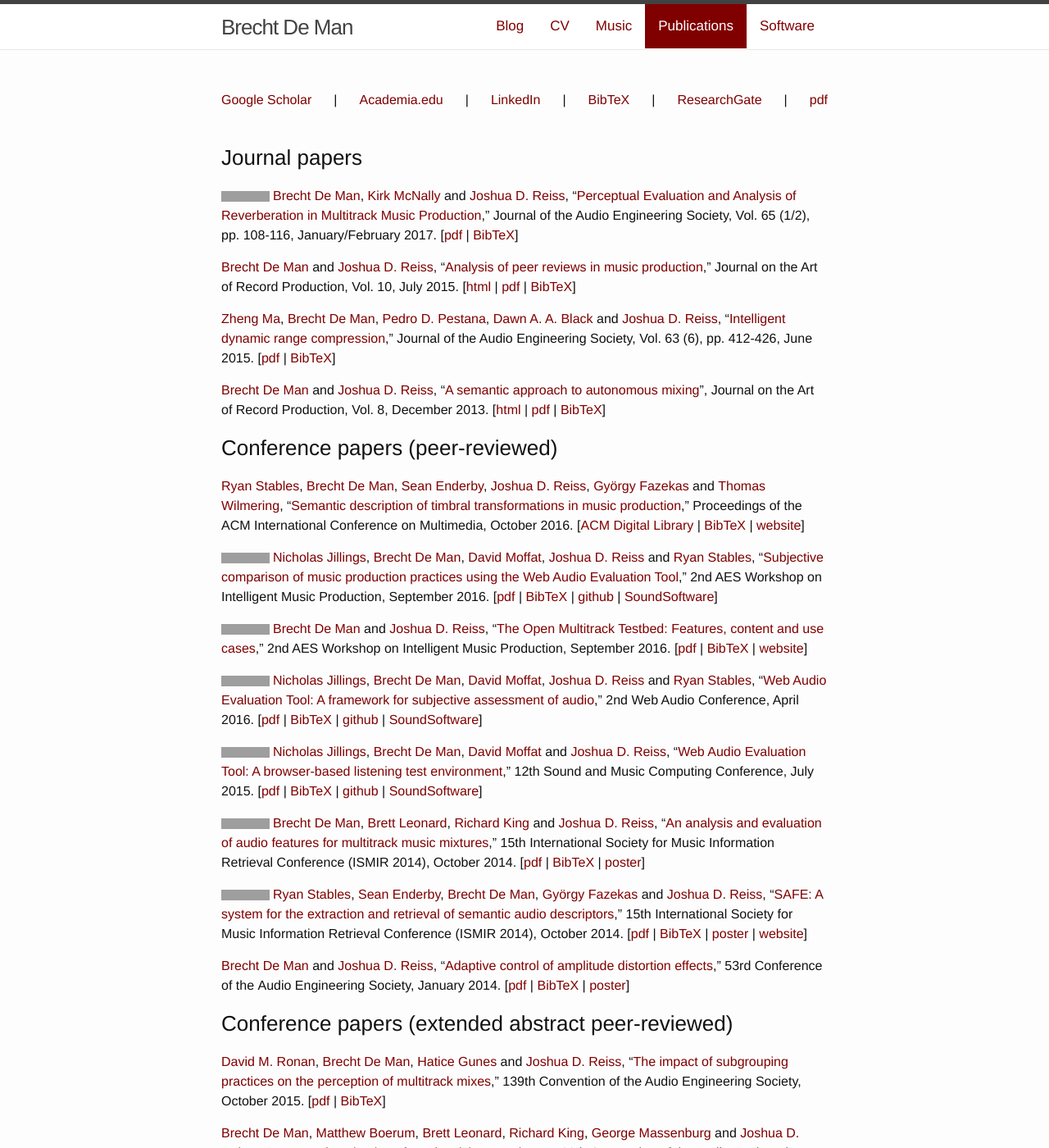
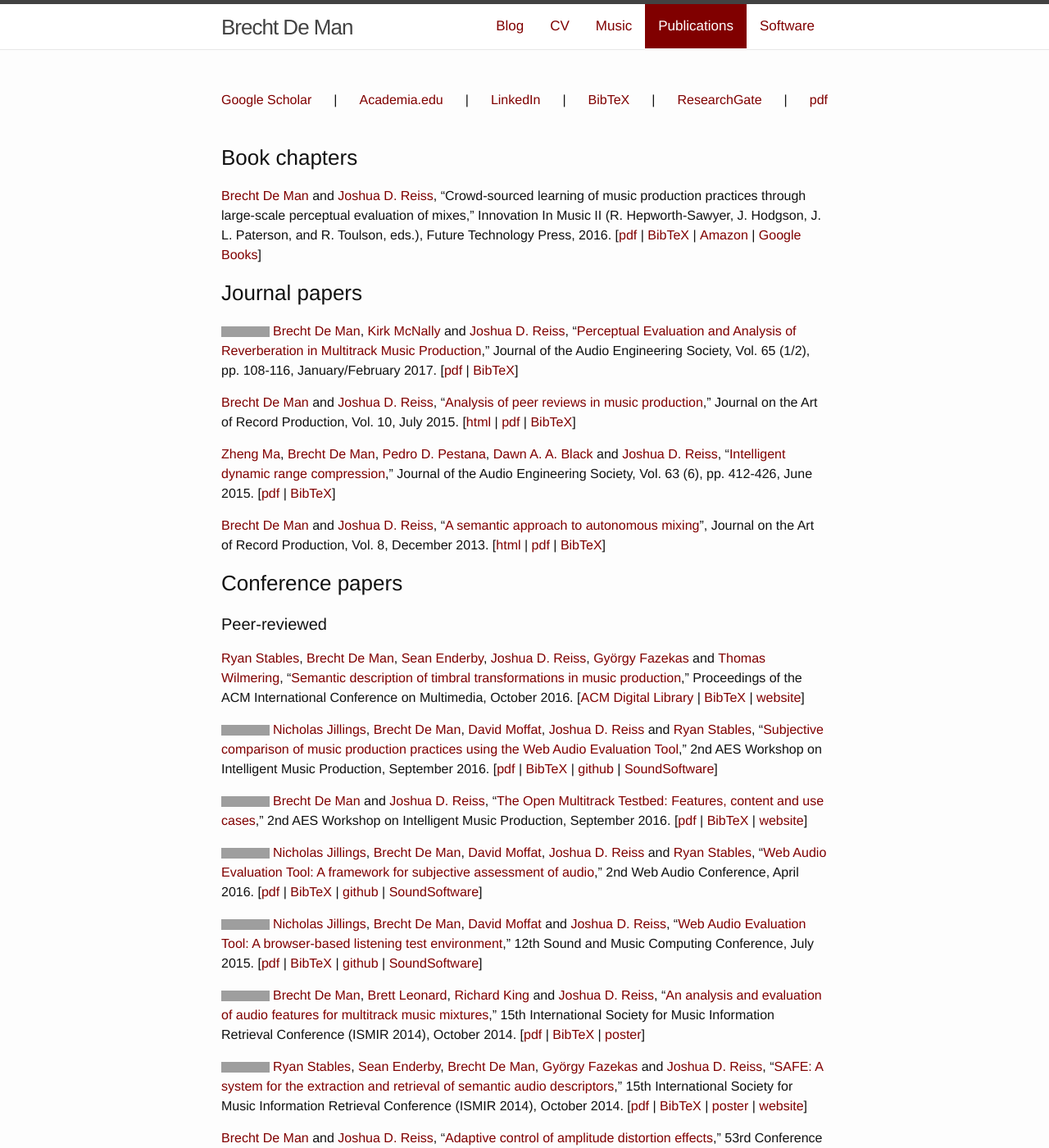
Before and after one commit to BrechtDeMan/BrechtDeMan.github.io, a Jekyll site: the page built from publications/index.md, in a window 1280 px wide and 1400 px high. Shown: the whole window at 82% size. Built offline with Jekyll 4.4.1, drawn with Linux system fonts in a browser that asks for light colours; nearby versions of some CDN libraries; some of the changed text lies outside the part shown; grey boxes are pictures that could not be loaded.

Commit message:
Publications page minor changes

```diff
--- a/_config.yml
+++ b/_config.yml
@@ -15,7 +15,7 @@ description: > # this means to ignore newlines until "baseurl:"
   Welcome to the personal website of Brecht De Man, audio researcher,
   developer, recording engineer and musician.
 baseurl: "" # the subpath of your site, e.g. /blog
-url: "http://brechtdeman.com" # the base hostname & protocol for your site
+url: "http://www.brechtdeman.com" # the base hostname & protocol for your site
 twitter_username: BrechtDeMan
 github_username:  BrechtDeMan
 stackoverflow_username: 3193542/bdm
--- a/publications/index.md
+++ b/publications/index.md
@@ -18,6 +18,11 @@ redirect_from:
 
 <br>
 
+### Book chapters
+
+[Brecht De Man](/) and [Joshua D. Reiss](http://www.eecs.qmul.ac.uk/~josh/index.htm), "Crowd-sourced learning of music production practices through large-scale perceptual evaluation of mixes," Innovation In Music II (R. Hepworth-Sawyer, J. Hodgson, J. L. Paterson, and R. Toulson, eds.), Future Technology Press, 2016.	[[pdf](http://www.eecs.qmul.ac.uk/~josh/documents/2015/deman2015inmusic.pdf) &#124; [BibTeX](/publications/BibTeX-txt/inmusic2.txt) &#124; [Amazon](https://www.amazon.co.uk/d/cka/Innovation-Music-KES-Transactions-Russ-Hepworth-Sawyer/1911108042/) &#124; [Google Books](https://books.google.be/books?id=1OLvDQAAQBAJ)]
+
+
 ### Journal papers
 
 {% include cc-by.html %} [Brecht De Man](/), [Kirk McNally](http://www.stereosonic.org/phd/cv.html) and [Joshua D. Reiss](http://www.eecs.qmul.ac.uk/~josh/), “[Perceptual Evaluation and Analysis of Reverberation in Multitrack Music Production](http://www.aes.org/e-lib/browse.cfm?elib=18548),” Journal of the Audio Engineering Society, Vol. 65 (1/2), pp. 108-116, January/February 2017\.
@@ -30,7 +35,9 @@ redirect_from:
 [Brecht De Man](/) and [Joshua D. Reiss](http://www.eecs.qmul.ac.uk/~josh/), “[A semantic approach to autonomous mixing](http://arpjournal.com/2639/a-semantic-approach-to-autonomous-mixing/)”, Journal on the Art of Record Production, Vol. 8, December 2013\. [[html](http://arpjournal.com/2639/a-semantic-approach-to-autonomous-mixing/) &#124; [pdf](/publications/pdf/jarp8.pdf) &#124; [BibTeX](/publications/BibTeX-txt/jarp8.txt)]
 
 
-### Conference papers (peer-reviewed)
+### Conference papers
+
+#### Peer-reviewed
 
 [Ryan Stables](http://www.ryanstables.co.uk), [Brecht De Man](/), [Sean Enderby](http://www.bcu.ac.uk/computing-engineering-and-the-built-environment/research/phd/current-students/sean-enderby), [Joshua D. Reiss](http://www.eecs.qmul.ac.uk/~josh/), [György Fazekas](http://www.eecs.qmul.ac.uk/~gyorgyf/about.html) and [Thomas Wilmering](http://www.eecs.qmul.ac.uk/people/view/4665), “[Semantic description of timbral transformations in music production](http://dl.acm.org/citation.cfm?id=2967238),” Proceedings of the ACM International Conference on Multimedia, October 2016. [[ACM Digital Library](http://dl.acm.org/citation.cfm?id=2967238) &#124; [BibTeX](/publications/BibTeX-txt/acm16.txt) &#124; [website](http://www.semanticaudio.co.uk)]
 
@@ -57,7 +64,7 @@ redirect_from:
 [Brecht De Man](/) and [Joshua D. Reiss](http://www.eecs.qmul.ac.uk/~josh/), “[Adaptive control of amplitude distortion effects](http://www.aes.org/e-lib/browse.cfm?elib=17118),” 53rd Conference of the Audio Engineering Society, January 2014\. [[pdf](http://www.eecs.qmul.ac.uk/~josh/documents/DeMan%20Reiss%20-%20AES53.pdf) &#124; [BibTeX](/publications/BibTeX-txt/aes53.txt) &#124; [poster](/publications/posters/aes53poster.pdf)]
 
 
-### Conference papers (extended abstract peer-reviewed)
+#### Extended abstract peer-reviewed
 
 [David M. Ronan](https://scholar.google.com/citations?user=y52JSI4AAAAJ&hl=en), [Brecht De Man](/), [Hatice Gunes](http://www.eecs.qmul.ac.uk/~hatice/) and [Joshua D. Reiss](http://www.elec.qmul.ac.uk/people/josh/index.htm), "[The impact of subgrouping practices on the perception of multitrack mixes](http://www.aes.org/e-lib/browse.cfm?elib=17998)," 139th Convention of the Audio Engineering Society, October 2015\. [[pdf](http://www.eecs.qmul.ac.uk/~josh/documents/2015/Ronan%20-%20The%20impact%20of%20subgrouping%20practices%20on%20the%20perception%20of%20multitrack%20mixes.pdf) &#124; [BibTeX](/publications/BibTeX-txt/aes139.txt)]
 
@@ -75,11 +82,6 @@ redirect_from:
 
 
 [Brecht De Man](/) and [Joshua D. Reiss](http://www.eecs.qmul.ac.uk/~josh/), “[A pairwise and multiple stimuli approach to perceptual evaluation of microphone types](http://www.aes.org/e-lib/browse.cfm?elib=16738),” 134th Convention of the Audio Engineering Society, May 2013\. [[pdf](http://www.eecs.qmul.ac.uk/~josh/documents/DeMan%20Reiss%20-%20A%20Pairwise%20and%20Multiple%20Stimuli%20Approach%20to%20Perceptual%20Evaluation%20of%20Microphone%20Types.pdf) &#124; [BibTeX](/publications/BibTeX-txt/aes134.txt) &#124; [video](https://www.youtube.com/playlist?list=PL6sBrt7VZHLwd_Nymf2qNJxipRPLCqRr4)]
-
-### Book chapters
-
-[Brecht De Man](/) and [Joshua D. Reiss](http://www.eecs.qmul.ac.uk/~josh/index.htm), "Crowd-sourced learning of music production practices through large-scale perceptual evaluation of mixes," Innovation In Music II (R. Hepworth-Sawyer, J. Hodgson, J. L. Paterson, and R. Toulson, eds.), Future Technology Press, 2016.	[[pdf](http://www.eecs.qmul.ac.uk/~josh/documents/2015/deman2015inmusic.pdf) &#124; [BibTeX](/publications/BibTeX-txt/inmusic2.txt) &#124; [Amazon](https://www.amazon.co.uk/d/cka/Innovation-Music-KES-Transactions-Russ-Hepworth-Sawyer/1911108042/) &#124; [Google Books](https://books.google.be/books?id=1OLvDQAAQBAJ)]
-
 
 ### Patents
 
```
